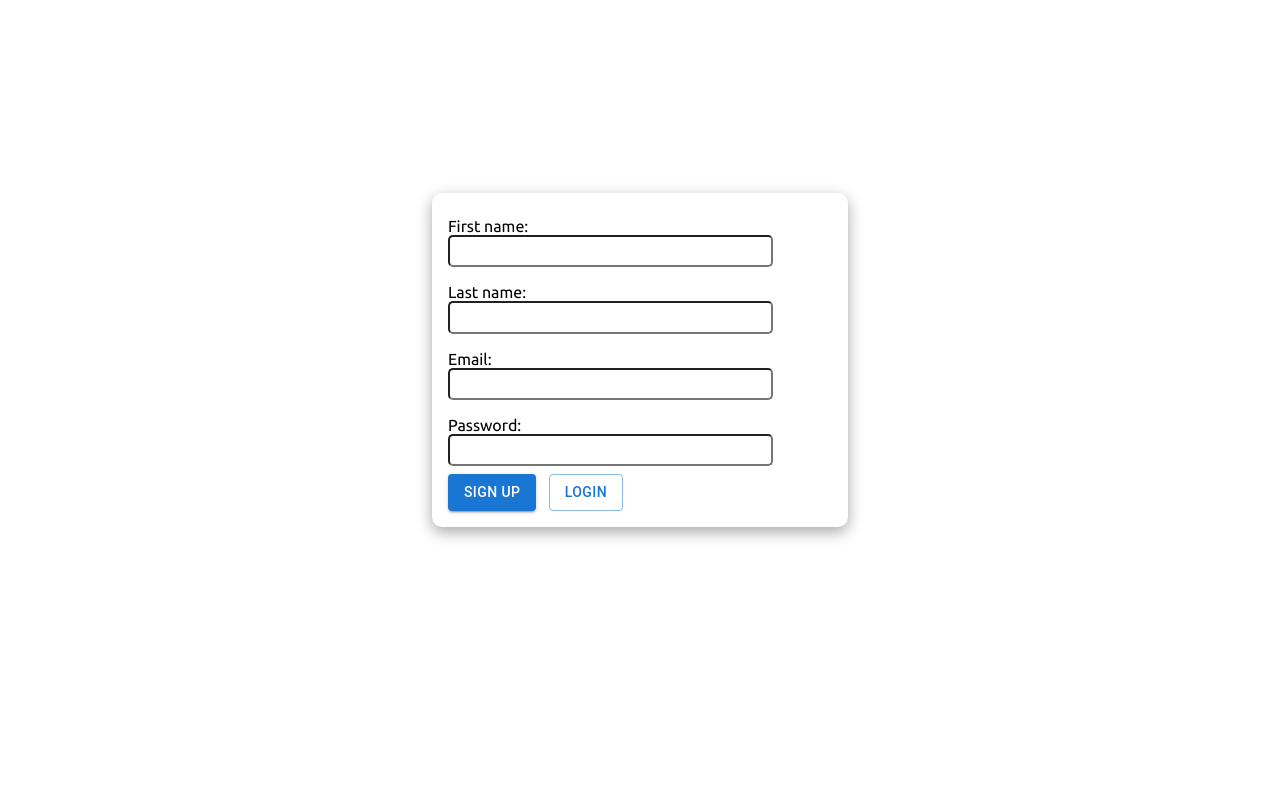
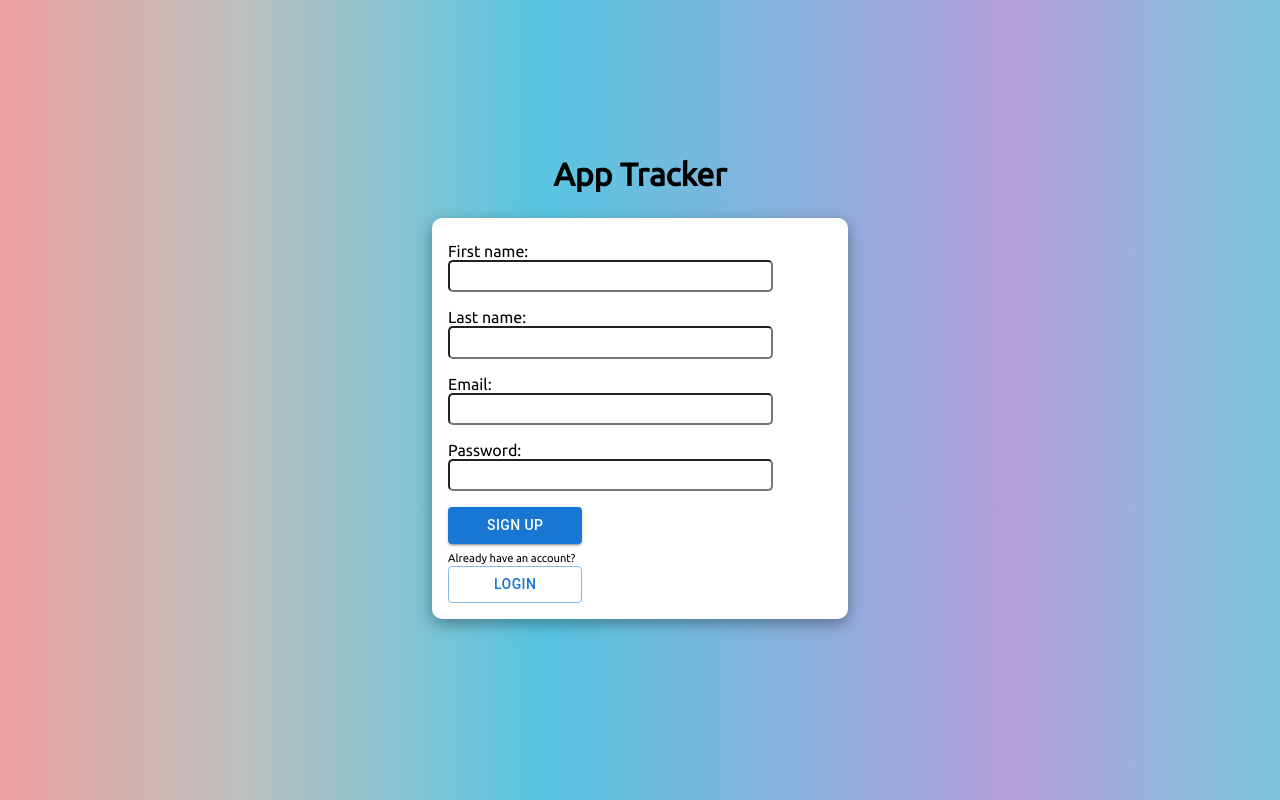
Before and after one commit to Mark5013/application-tracker, a React (Create React App) app in the folder frontend/: page /login in a window 1280 px wide. Both pictures are taken after a click on the button "SIGN UP". Built offline with nearby package versions, Linux system fonts and the light colour scheme.

Commit message:
added count of apps under each divider. Also, added styling on the forms for logging in and signing up, and added button back to home page on them.

```diff
--- a/frontend/src/components/AppTrackPage/Header/Header.module.css
+++ b/frontend/src/components/AppTrackPage/Header/Header.module.css
@@ -3,6 +3,8 @@
 	text-align: center;
 	display: flex;
 	align-items: baseline;
+	background-color: #8bc6ec;
+	background-image: linear-gradient(135deg, #f5f7fa 0%, #c3cfe2 100%);
 }
 
 .title {
--- a/frontend/src/components/AppTrackPage/TrackingContent/AppTrackDivider.module.css
+++ b/frontend/src/components/AppTrackPage/TrackingContent/AppTrackDivider.module.css
@@ -14,3 +14,9 @@
 	width: 0;
 	height: 0;
 }
+
+.numberOfApps {
+	font-weight: 700;
+	margin: 1em 0 0 0;
+	font-size: 1.2em;
+}
--- a/frontend/src/components/AppTrackPage/TrackingContent/AppTrackDivider.tsx
+++ b/frontend/src/components/AppTrackPage/TrackingContent/AppTrackDivider.tsx
@@ -30,6 +30,7 @@ const AppTrackDivider: React.FC<AppTrackDividerProps> = (props) => {
 	}
 
 	return (
+		<>
 			<div className={styles.divider}>
 				{filteredApps.map((app) => (
 					<Application
@@ -45,6 +46,8 @@ const AppTrackDivider: React.FC<AppTrackDividerProps> = (props) => {
 					/>
 				))}
 			</div>
+			<p className={styles.numberOfApps}>{filteredApps.length} Apps</p>
+		</>
 	);
 };
 
--- a/frontend/src/components/AppTrackPage/TrackingContent/Application.module.css
+++ b/frontend/src/components/AppTrackPage/TrackingContent/Application.module.css
@@ -5,6 +5,7 @@
 	padding: 0.5em;
 	border-radius: 10px;
 	text-align: left;
+	background-color: white;
 }
 
 .container {
--- a/frontend/src/components/AppTrackPage/TrackingContent/TrackingContent.module.css
+++ b/frontend/src/components/AppTrackPage/TrackingContent/TrackingContent.module.css
@@ -18,7 +18,8 @@
 	align-self: center;
 }
 
-.test {
+.main {
+	padding: 1em;
 	width: 95%;
 	margin: 0 auto;
 	display: flex;
--- a/frontend/src/components/AppTrackPage/TrackingContent/TrackingContent.tsx
+++ b/frontend/src/components/AppTrackPage/TrackingContent/TrackingContent.tsx
@@ -212,7 +212,7 @@ const TrackingContent: React.FC = () => {
 					</>,
 					portal
 				)}
-			<div className={styles.test}>
+			<div className={styles.main}>
 				<Grid container rowSpacing={4} columnSpacing={1}>
 					<Grid
 						item
--- a/frontend/src/components/LoginPage/LoginForm.module.css
+++ b/frontend/src/components/LoginPage/LoginForm.module.css
@@ -5,20 +5,53 @@
 	padding: 1em;
 	border-radius: 10px;
 	box-shadow: rgba(0, 0, 0, 0.35) 0px 5px 15px;
+	background-color: white;
+	margin-bottom: 350px;
 }
 
 .btns {
+	margin-top: 0.5em;
 	max-width: 175px;
-	width: 50%;
+	width: 35%;
 	display: flex;
-	flex-direction: row;
-	justify-content: space-between;
+	flex-direction: column;
+	align-content: space-between;
 }
 
 .container {
-	height: 90vh;
+	position: absolute;
+	height: 100%;
+	width: 100%;
 	display: flex;
-	flex-direction: row;
+	flex-direction: column;
 	justify-content: center;
 	align-items: center;
+	background-image: linear-gradient(
+		to right,
+		#eea2a2 0%,
+		#bbc1bf 19%,
+		#57c6e1 42%,
+		#b49fda 79%,
+		#7ac5d8 100%
+	);
 }
+
+.switchModeText {
+	font-size: 0.7em;
+	margin: 0.75em 0 0.2em 0;
+}
+
+.errorMsg {
+	color: red;
+	margin: 0;
+	font-size: 0.8em;
+}
+
+.title {
+	margin-top: 250px;
+	font-weight: 700;
+	color: black;
+	text-decoration: none;
+	font-size: 2rem;
+	margin-bottom: 25px;
+}
--- a/frontend/src/components/LoginPage/LoginForm.tsx
+++ b/frontend/src/components/LoginPage/LoginForm.tsx
@@ -6,10 +6,12 @@ import { Button } from "@mui/material";
 const LoginForm = (props: { switchForm: Function }) => {
 	const [email, setEmail] = useState("");
 	const [password, setPassword] = useState("");
+	const [accountNotFound, setAccountNotFound] = useState(false);
 
 	const submitFormHandler = (event: React.MouseEvent<Element>) => {
 		event.preventDefault();
 		// send data to server and validate credentials -> then log user in if valid
+		// if no acc, set account not found to true
 		console.log(email);
 		console.log(password);
 	};
@@ -20,6 +22,9 @@ const LoginForm = (props: { switchForm: Function }) => {
 
 	return (
 		<div className={styles.container}>
+			<a className={styles.title} href="/">
+				App Tracker
+			</a>
 			<form className={styles.form}>
 				<Input
 					type="text"
@@ -33,6 +38,11 @@ const LoginForm = (props: { switchForm: Function }) => {
 					val={password}
 					setValue={setPassword}
 				/>
+				{accountNotFound && (
+					<p className={styles.errorMsg}>
+						Email and password don't match, please try again
+					</p>
+				)}
 				<div className={styles.btns}>
 					<Button
 						variant="contained"
@@ -40,6 +50,9 @@ const LoginForm = (props: { switchForm: Function }) => {
 						type="submit">
 						Login
 					</Button>
+					<p className={styles.switchModeText}>
+						Don't have an account?
+					</p>
 					<Button variant="outlined" onClick={switchMode}>
 						Sign Up
 					</Button>
--- a/frontend/src/components/LoginPage/SignUpForm.module.css
+++ b/frontend/src/components/LoginPage/SignUpForm.module.css
@@ -5,20 +5,53 @@
 	padding: 1em;
 	border-radius: 10px;
 	box-shadow: rgba(0, 0, 0, 0.35) 0px 5px 15px;
+	background-color: white;
+	margin-bottom: 250px;
 }
 
 .btns {
+	margin-top: 0.5em;
 	max-width: 175px;
-	width: 50%;
+	width: 35%;
 	display: flex;
-	flex-direction: row;
-	justify-content: space-between;
+	flex-direction: column;
+	align-content: space-between;
 }
 
 .container {
-	height: 90vh;
+	position: absolute;
+	height: 100%;
+	width: 100%;
 	display: flex;
-	flex-direction: row;
+	flex-direction: column;
 	justify-content: center;
 	align-items: center;
+	background-image: linear-gradient(
+		to right,
+		#eea2a2 0%,
+		#bbc1bf 19%,
+		#57c6e1 42%,
+		#b49fda 79%,
+		#7ac5d8 100%
+	);
 }
+
+.switchModeText {
+	font-size: 0.7em;
+	margin: 0.75em 0 0.2em 0;
+}
+
+.errorMsg {
+	color: red;
+	margin: 0;
+	font-size: 0.8em;
+}
+
+.title {
+	margin-top: 225px;
+	font-weight: 700;
+	color: black;
+	text-decoration: none;
+	font-size: 2rem;
+	margin-bottom: 25px;
+}
--- a/frontend/src/components/LoginPage/SignUpForm.tsx
+++ b/frontend/src/components/LoginPage/SignUpForm.tsx
@@ -79,6 +79,9 @@ const SignUpForm = (props: { switchForm: Function }) => {
 
 	return (
 		<div className={styles.container}>
+			<a className={styles.title} href="/">
+				App Tracker
+			</a>
 			<form className={styles.form}>
 				<Input
 					type="text"
@@ -86,21 +89,31 @@ const SignUpForm = (props: { switchForm: Function }) => {
 					val={firstName}
 					setValue={setFirstName}
 				/>
-				{firstError && <p>First name must not be empty</p>}
+				{firstError && (
+					<p className={styles.errorMsg}>
+						First name must not be empty
+					</p>
+				)}
 				<Input
 					type="text"
 					label="Last name"
 					val={lastName}
 					setValue={setLastName}
 				/>
-				{lastError && <p>Last name must not be empty</p>}
+				{lastError && (
+					<p className={styles.errorMsg}>
+						Last name must not be empty
+					</p>
+				)}
 				<Input
 					type="text"
 					label="Email"
 					val={email}
 					setValue={setEmail}
 				/>
-				{emailError && <p>Please enter valid email</p>}
+				{emailError && (
+					<p className={styles.errorMsg}>Please enter valid email</p>
+				)}
 				<Input
 					type="password"
 					label="Password"
@@ -108,7 +121,7 @@ const SignUpForm = (props: { switchForm: Function }) => {
 					setValue={setPassword}
 				/>
 				{passwordError && (
-					<p>
+					<p className={styles.errorMsg}>
 						Password must be at least 8 characters, contains 1
 						numeric, 1 lowercase, 1 uppercase letter, and 1 special
 						character
@@ -121,6 +134,9 @@ const SignUpForm = (props: { switchForm: Function }) => {
 						type="submit">
 						Sign Up
 					</Button>
+					<p className={styles.switchModeText}>
+						Already have an account?
+					</p>
 					<Button variant="outlined" onClick={switchMode}>
 						Login
 					</Button>
--- a/frontend/src/index.css
+++ b/frontend/src/index.css
@@ -6,6 +6,7 @@ body {
 	-webkit-font-smoothing: antialiased;
 	-moz-osx-font-smoothing: grayscale;
 	box-sizing: border-box;
+	background-image: linear-gradient(120deg, #fdfbfb 0%, #ebedee 100%);
 }
 
 code {
```
Lines whose indentation alone changed are shown as unchanged.
